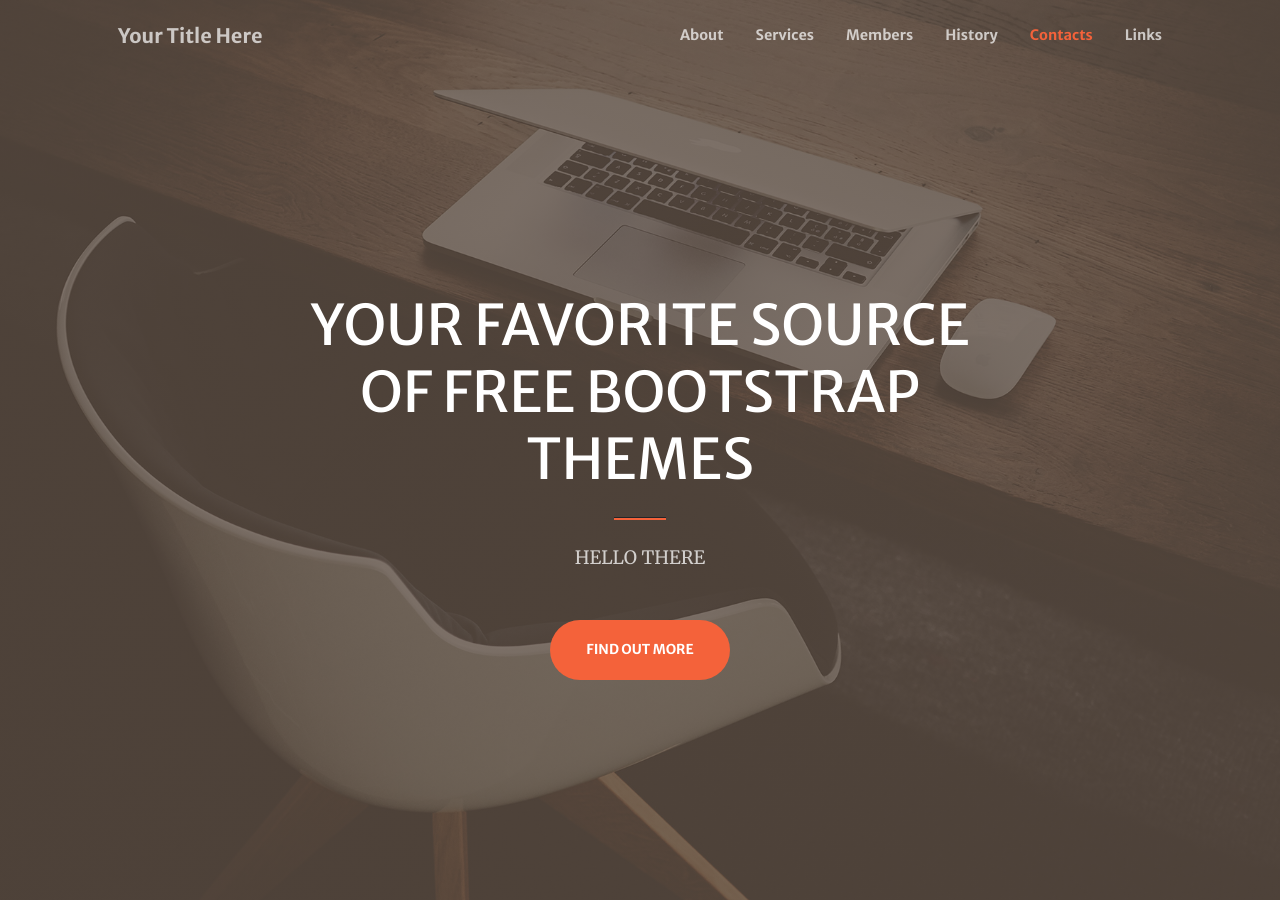
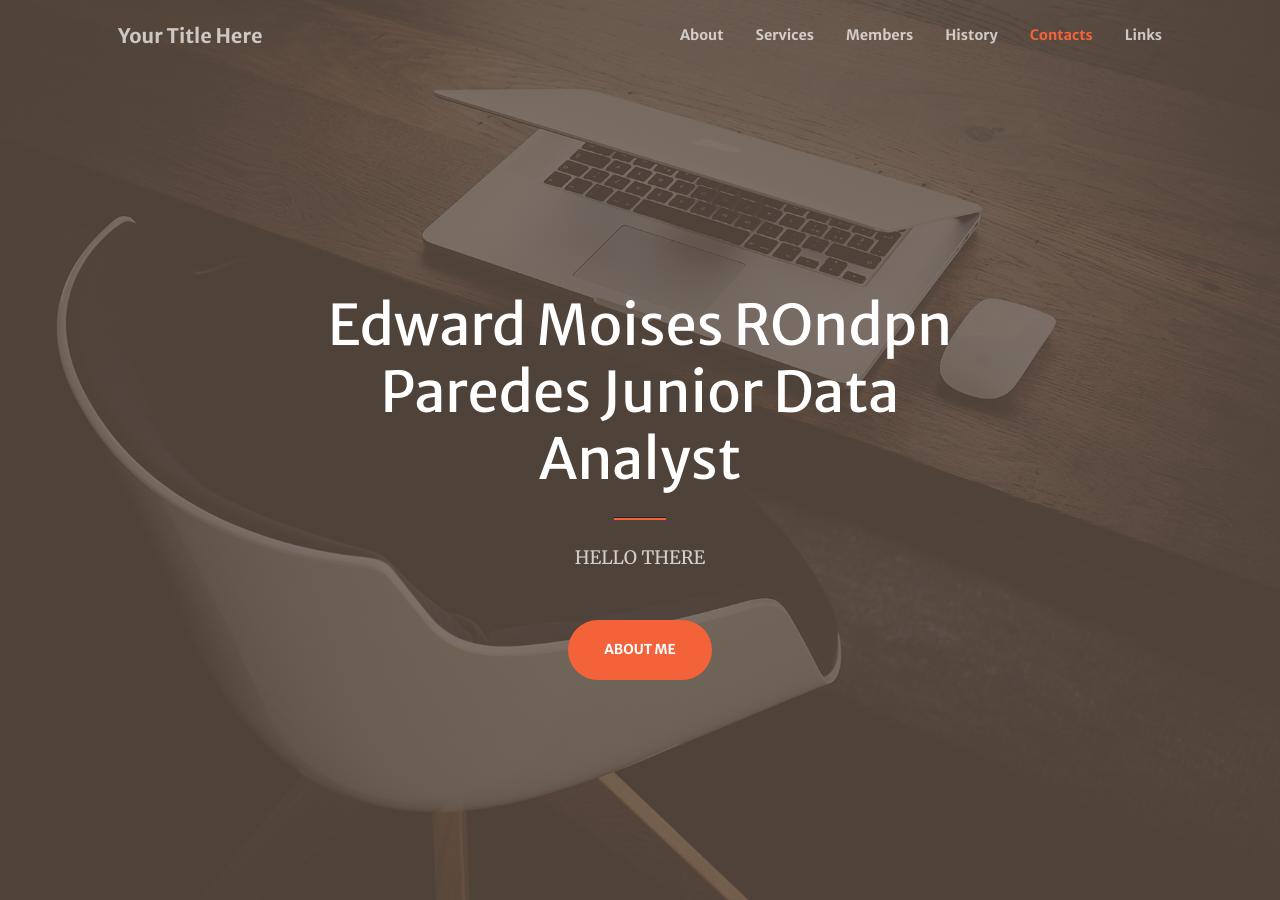
Before and after one commit to Edward-R-analytics/Portfolio, a Jekyll site: the page built from index.md, in a window 1280 px wide and 900 px high. Built offline with Jekyll 4.4.1, drawn with Linux system fonts in a browser that asks for light colours; comment, search, counter and statistics services are not loaded; some of the changed text lies outside the part shown.

Commit message:
Update index.md

```diff
--- a/index.md
+++ b/index.md
@@ -1,11 +1,12 @@
 ---
 layout: home
 header:
-  title: YOUR FAVORITE SOURCE OF FREE BOOTSTRAP THEMES
+  title: Edward Moises ROndpn Paredes
+            Junior Data Analyst
   text: >
     HELLO THERE
   action: # action button is optional
-    label: Find Out More
+    label: About Me
     url: '#about'
 
 
@@ -13,8 +14,12 @@ sections:
   - type: call-to-action.html
     section_id: about
     background_style: bg-primary
-    title: We've got what you need!
-    text: Start Bootstrap has everything you need to get your new website up and running in no time! All of the templates and themes on Start Bootstrap are open source, free to download, and easy to use. No strings attached!
+    title: About Me
+    text: Junior Data Analyst | Excel and Power BI Enthusiast
+
+            Aspiring data analyst with foundational skills in Excel, Power BI, and data visualization. Passionate about transforming raw data into meaningful insights through interactive dashboards and clear visuals. Skilled in basic data cleaning, analysis, and creating reports to support decision-making.
+
+            Eager to grow and contribute by applying learned techniques and exploring innovative solutions to data challenges. Committed to delivering reliable and detail-oriented work while continuously improving and gaining expertise in the field.
     actions:
       - title: Get Started!
         url: '#page-top'
```
